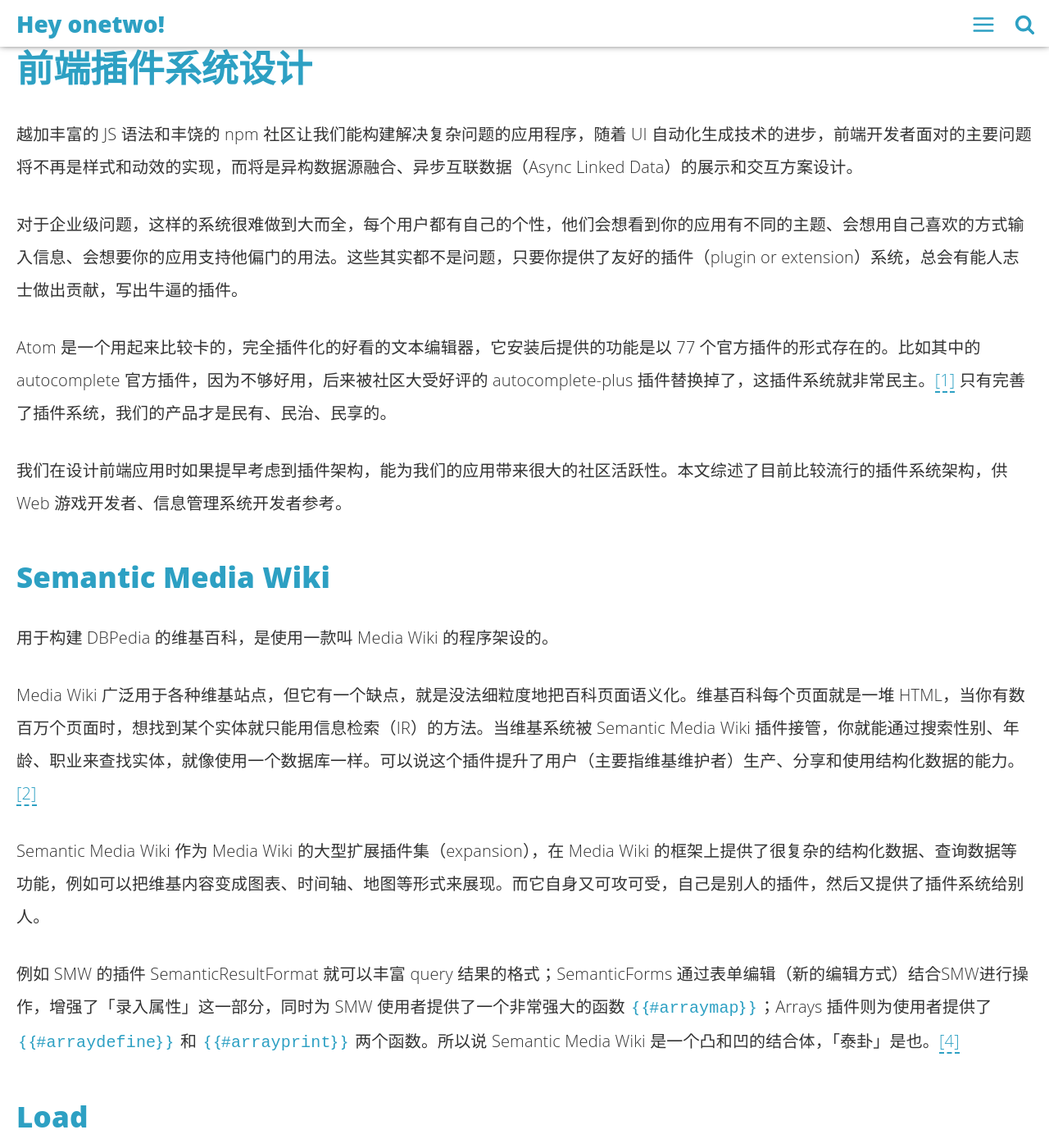
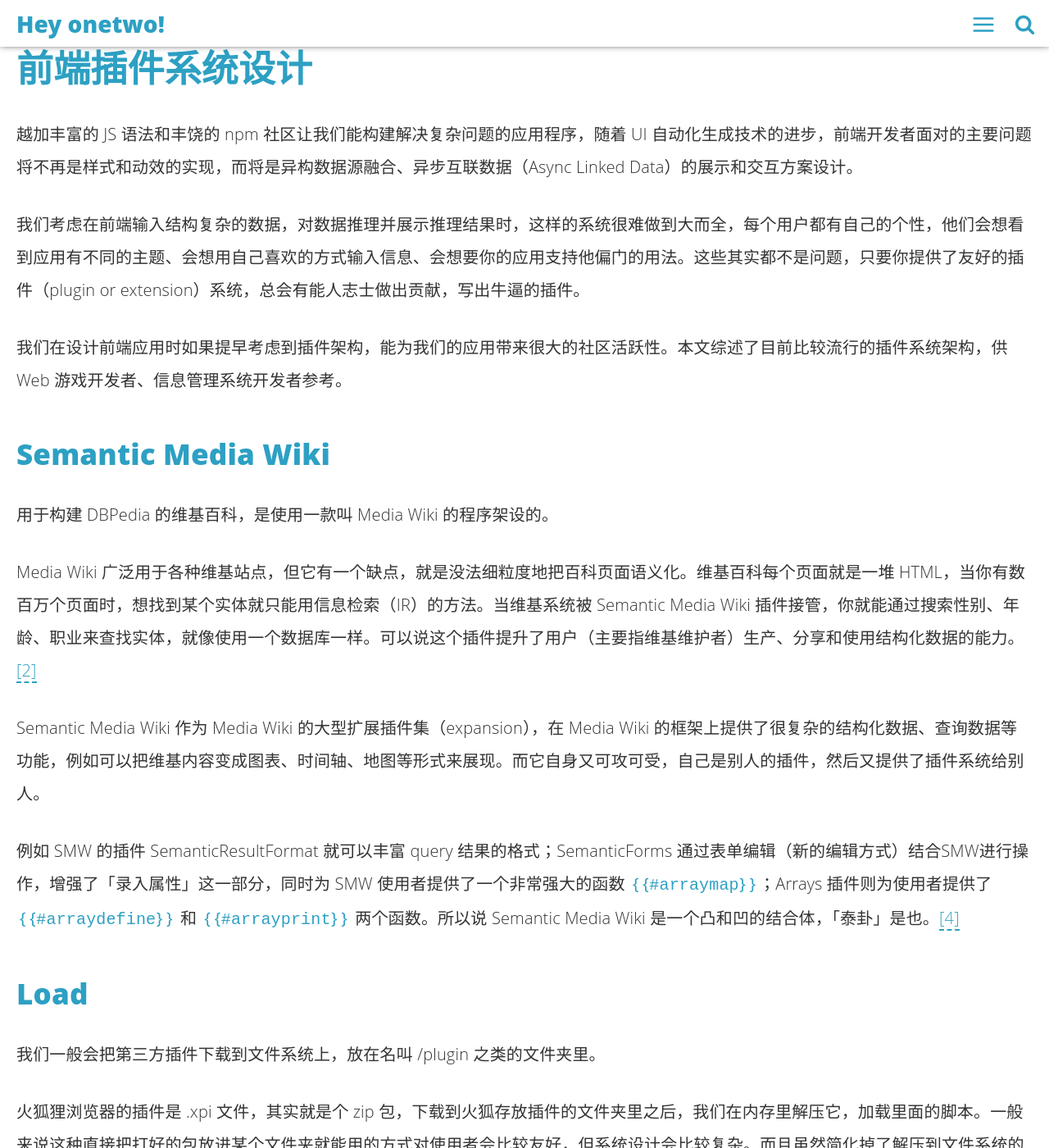
Before and after one commit to linonetwo/linonetwo.github.io, a Jekyll site: the page built from _posts/2017-08-21-前端插件系统设计.md, in a window 1280 px wide and 1400 px high, scrolled down 504 px. Shown: the whole window at 82% size. Built offline with Jekyll 4.4.1, drawn with Linux system fonts in a browser that asks for light colours; comment, search, counter and statistics services are not loaded; some of the changed text lies outside the part shown.

Commit message:
移动主题性内容

```diff
--- a/_posts/2017-08-21-前端插件系统设计.md
+++ b/_posts/2017-08-21-前端插件系统设计.md
@@ -18,9 +18,7 @@
 
 越加丰富的 JS 语法和丰饶的 npm 社区让我们能构建解决复杂问题的应用程序，随着 UI 自动化生成技术的进步，前端开发者面对的主要问题将不再是样式和动效的实现，而将是异构数据源融合、异步互联数据（Async Linked Data）的展示和交互方案设计。
 
-对于企业级问题，这样的系统很难做到大而全，每个用户都有自己的个性，他们会想看到你的应用有不同的主题、会想用自己喜欢的方式输入信息、会想要你的应用支持他偏门的用法。这些其实都不是问题，只要你提供了友好的插件（plugin or extension）系统，总会有能人志士做出贡献，写出牛逼的插件。
-
-Atom 是一个用起来比较卡的，完全插件化的好看的文本编辑器，它安装后提供的功能是以 77 个官方插件的形式存在的。比如其中的 autocomplete 官方插件，因为不够好用，后来被社区大受好评的 autocomplete-plus 插件替换掉了，这插件系统就非常民主。[[1]](#1) 只有完善了插件系统，我们的产品才是民有、民治、民享的。
+我们考虑在前端输入结构复杂的数据，对数据推理并展示推理结果时，这样的系统很难做到大而全，每个用户都有自己的个性，他们会想看到应用有不同的主题、会想用自己喜欢的方式输入信息、会想要你的应用支持他偏门的用法。这些其实都不是问题，只要你提供了友好的插件（plugin or extension）系统，总会有能人志士做出贡献，写出牛逼的插件。
 
 我们在设计前端应用时如果提早考虑到插件架构，能为我们的应用带来很大的社区活跃性。本文综述了目前比较流行的插件系统架构，供 Web 游戏开发者、信息管理系统开发者参考。
 
@@ -42,12 +40,17 @@
 
 读取压缩包的好处是不用读取大量零碎文件。Atom 曾经为读取 node_modules 中数以万计的零碎小文件太慢而发愁，最后选择了读取 Electron 提供的 ASAR 归档格式，一次性读取海量小文件打包成的一个大文件。[[2]](#2)
 
+
+VSCode 出于性能考虑限制了插件能访问的 UI 元素，还将插件分到宿主进程、语言处理分到语言服务器，它出色的性能在打开巨型 JSON 文件和使用 TypeScript 推断类型时显现无疑。
+
 ## 插件与内容的交互
 
 对于前端应用来说，几乎整个应用都是可以受 JavaScript 控制的。Google Chrome 的插件可以在页面内通过 querySelector 拿到整个页面，做 CSS 替换（Wikiwand），可以做类似 service worker 的网络请求替换或转发（ProxySwitchOmiga），也可以替换掉一些 HTTP 标签来做 AD Block；插件里运行的 JS 还可以通过只提供给插件端 JS 的 chrome 对象，拿到收藏夹往里面加东西或者生成收藏夹树状图，也可以拿到这些按钮的控制权 ↓ 往上面加点击事件监听器。
 ![browseraction](https://github.com/linonetwo/linonetwo.github.io/blob/master/assets/img/posts/plugin/browseraction.png?raw=true)
 
 但这种直接执行插件提供的 JS 实在是太底层了，它可能只能看到页面上干巴巴的 HTMl，根本不知道应用层里，Redux-Saga 运行着数十个协程，Apollo-Client 缓存着七八个 query。如果插件里也维护着自己的状态，那么就会因为「single source of truth」问题导致潜在的竞态条件。良好的前端插件系统不但开放 HTML 等底层信息，也要有合适的模型把应用层暴露给插件端 JS，以便插件能修改 Virtual Dom。
+
+Atom 是一个用起来比较卡的，完全插件化的好看的文本编辑器，它安装后提供的功能是以 77 个官方插件的形式存在的。比如其中的 autocomplete 官方插件，因为不够好用，后来被社区大受好评的 autocomplete-plus 插件替换掉了，这插件系统就非常民主。[[1]](#1) 只有完善了插件系统，我们的产品才是民有、民治、民享的。
 
 ### 用户友好的界面
 
```
